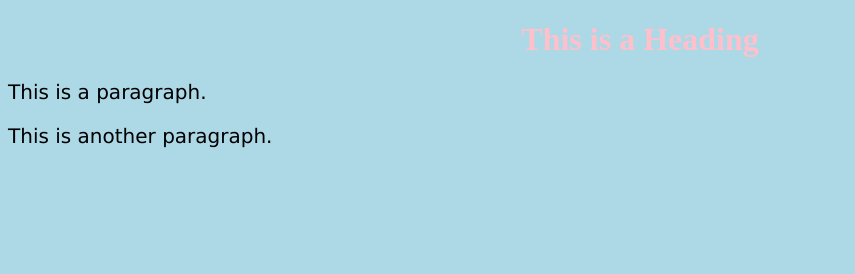
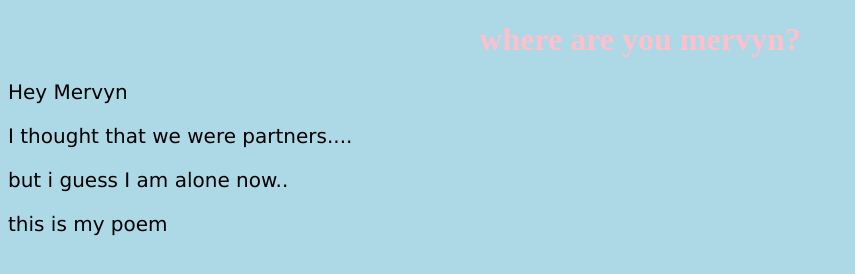
Before and after one commit to LetsMarbynGayAndGetItOn/1d2116, a plain HTML site: page index.html in a window 1280 px wide. Shown: the whole page, without its empty margins (0-855 px from the left). Drawn offline with Linux system fonts and the light colour scheme.

Commit message:
mervyn message

```diff
--- a/index.html
+++ b/index.html
@@ -7,9 +7,11 @@
    <link rel="stylesheet" type="text/css" href="style.css">
  </head>
  <body>
-    <h1>This is a Heading</h1>
-    <p>This is a paragraph.</p>
-    <p>This is another paragraph.</p>
+    <h1>where are you mervyn?</h1>
+    <p>Hey Mervyn</p>
+    <p>I thought that we were partners....</p>
+    <p>but i guess I am alone now..</p>
+    <p>this is my poem</p>
  </body>
 
  </html>
```
